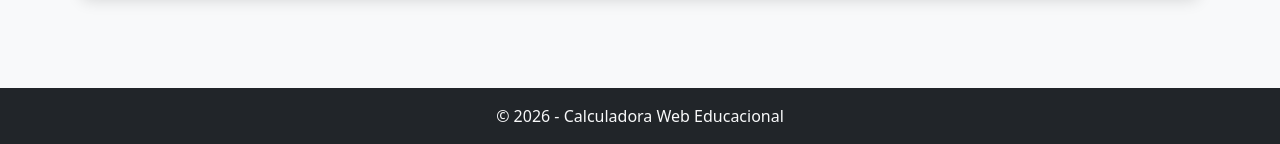
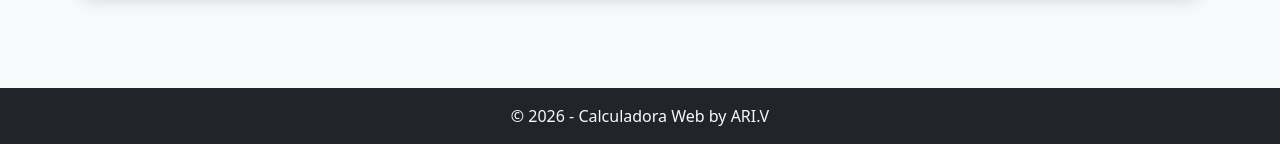
Before and after one commit to ari268/calculadora_mutifuncional, a Flask app: page /sobre in a window 1280 px wide. Shown: the part 1347-1491 px from the top of the page. Run offline with Flask 3, Linux system fonts and the light colour scheme.

Commit message:
Nome marca sobre.html

```diff
--- a/templates/sobre.html
+++ b/templates/sobre.html
@@ -290,7 +290,7 @@ IMC = \frac{peso}{altura^2}
 <footer class="bg-dark text-light text-center py-3 mt-5">
 
     <p class="mb-0">
-        © 2026 - Calculadora Web Educacional
+        © 2026 - Calculadora Web by ARI.V
     </p>
 
 </footer>
```
